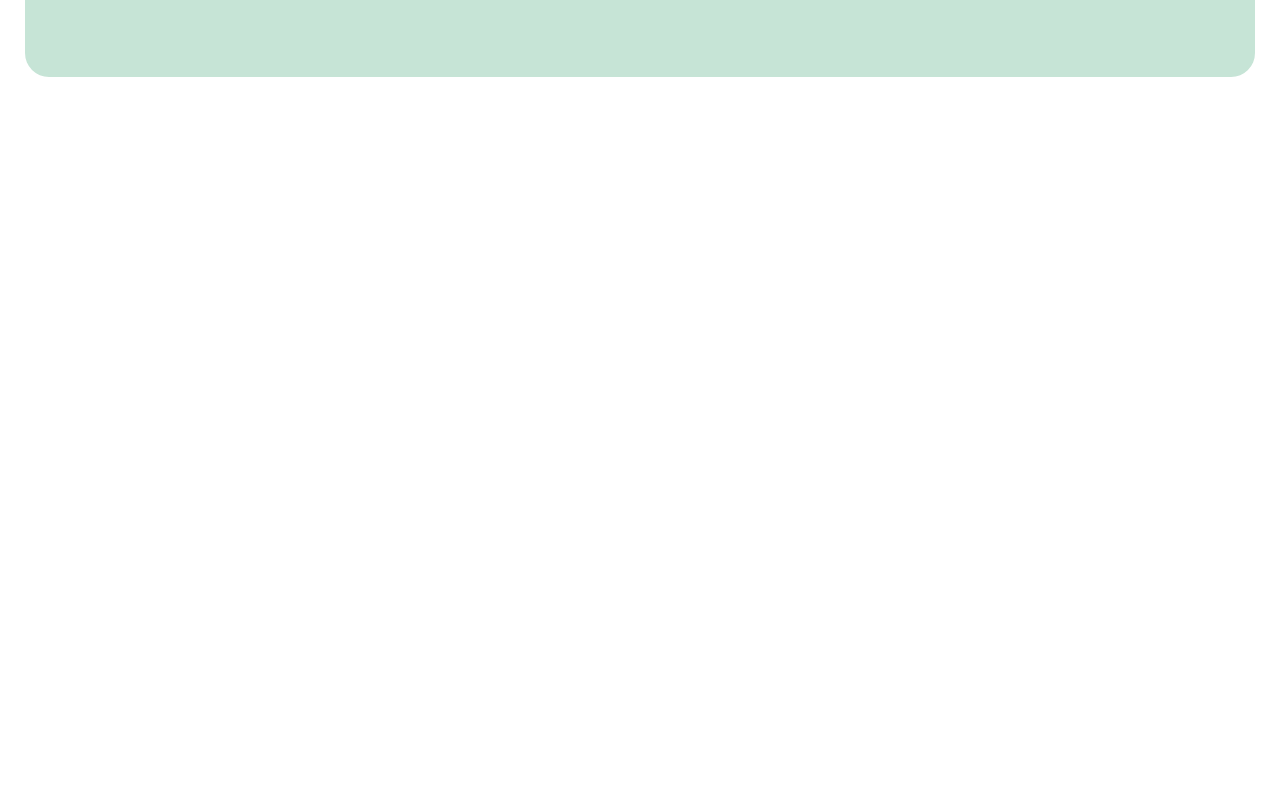
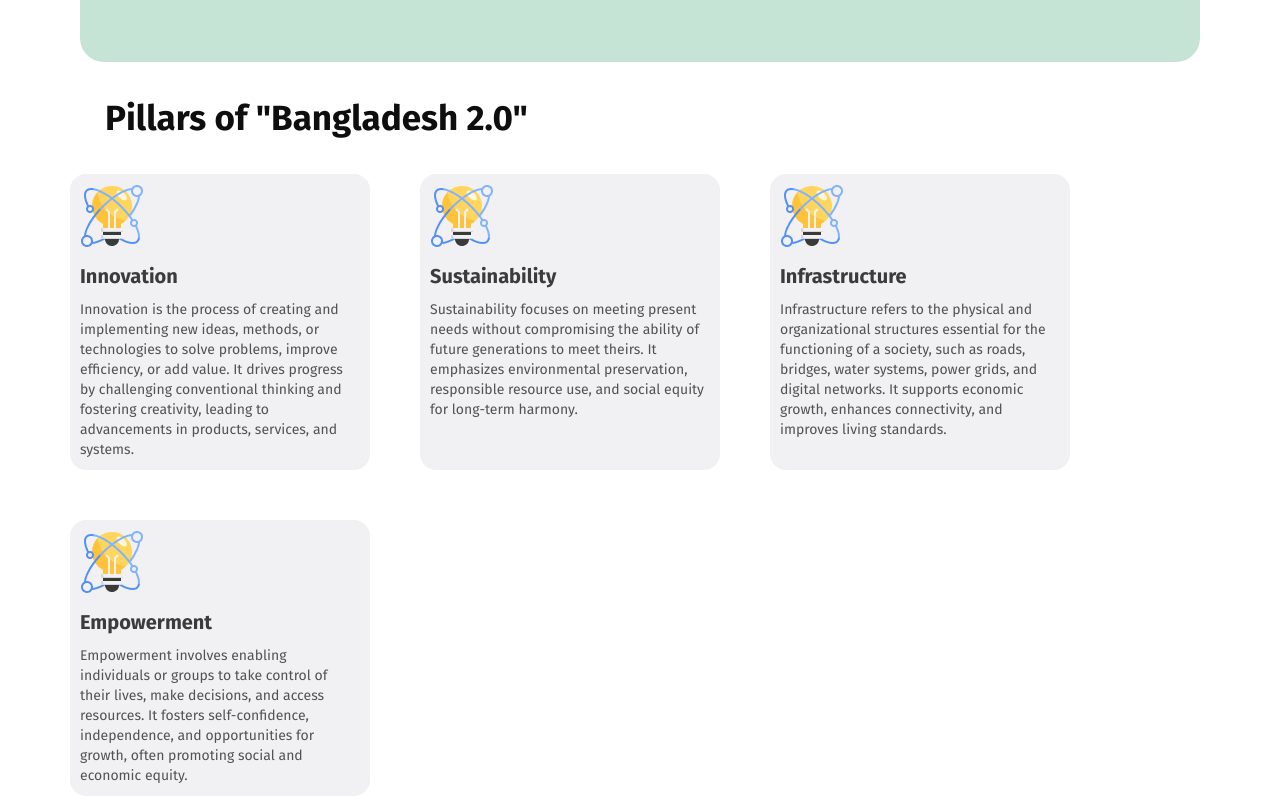
Before and after one commit to fatemaony/assignment-1, a plain HTML site: page index.html in a window 1280 px wide. Shown: the part 592-1398 px from the top of the page. Before the commit the page ends 800 px from the top, so only its background shows below. Drawn offline with Linux system fonts and the light colour scheme.

Commit message:
added pillar content of bangladesh

```diff
--- a/index.html
+++ b/index.html
@@ -23,7 +23,32 @@
         <button class="btn-new-bangladesh">Explore New Bangladesh</button>
       </div>
       <div>
-        <img src="assets/hero.png" alt="">
+        <img src="assets/hero.png" alt="national martyrs monument">
+      </div>
+    </div>
+  </section>
+  <section class="Pillars-of-Bangladesh">
+    <h2>Pillars of "Bangladesh 2.0"</h2>
+    <div class="bangladesh-pillars">
+      <div class="pillar">
+        <img src="assets/card-icon.png" alt="card">
+        <h5>Innovation</h5>
+        <p class="description">Innovation is the process of creating and implementing new ideas, methods, or technologies to solve problems, improve efficiency, or add value. It drives progress by challenging conventional thinking and fostering creativity, leading to advancements in products, services, and systems. </p>
+      </div>
+      <div class="pillar">
+        <img src="assets/card-icon.png" alt="card">
+        <h5>Sustainability</h5>
+        <p class="description">Sustainability focuses on meeting present needs without compromising the ability of future generations to meet theirs. It emphasizes environmental preservation, responsible resource use, and social equity for long-term harmony.</p>
+      </div>
+      <div class="pillar">
+        <img src="assets/card-icon.png" alt="card">
+        <h5>Infrastructure</h5>
+        <p class="description">Infrastructure refers to the physical and organizational structures essential for the functioning of a society, such as roads, bridges, water systems, power grids, and digital networks. It supports economic growth, enhances connectivity, and improves living standards.</p>
+      </div>
+      <div class="pillar">
+        <img src="assets/card-icon.png" alt="card">
+        <h5>Empowerment</h5>
+        <p class="description">Empowerment involves enabling individuals or groups to take control of their lives, make decisions, and access resources. It fosters self-confidence, independence, and opportunities for growth, often promoting social and economic equity.</p>
       </div>
     </div>
   </section>
--- a/style/style.css
+++ b/style/style.css
@@ -32,7 +32,7 @@
   border-radius: 24px;
   background: #C6E4D6;
   padding: 80px 100px;
-  margin: 25px;
+  margin:10px 80px;
 }
 .hero-subtitle{
   color :rgba(14, 14, 14, 0.50);
@@ -65,3 +65,40 @@ font-weight: 600;
 .bangladesh-hero {
   padding-top: 50px;
 }
+/* section-2 pillars of bangladesh */
+
+h2{
+  color: #0E0E0E;
+  font-family: "Fira Sans";
+  font-size: 35px;
+  font-weight: 700;
+  padding: 25px;
+  margin: 10px 80px;
+}
+.bangladesh-pillars{
+ display: flex;
+ flex-wrap: wrap;
+ gap: 50px;
+ margin:10px 70px;
+}
+.pillar{
+  width: 280px;
+  border-radius: 16px;
+  background-color:rgba(241, 241, 243, 1);
+  padding: 10px;
+}
+/* shared style */
+.description{
+  color: rgba(14, 14, 14, 0.70);
+  font-family: "Fira Sans";
+font-size: 14px;
+font-weight: 400;
+line-height: 20px;
+}
+h5{
+  color: rgba(14, 14, 14, 0.80);
+  font-family: "Fira Sans";
+font-size: 20px;
+font-weight: 700;
+padding: 12px 0;
+}
```
